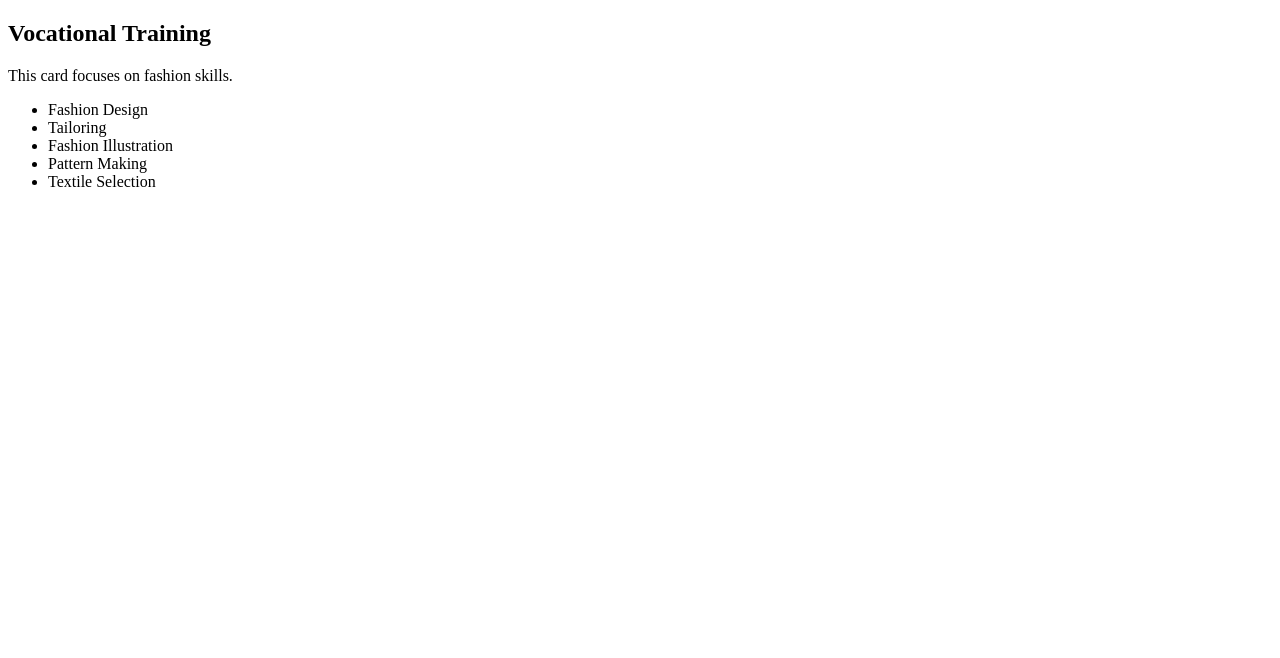
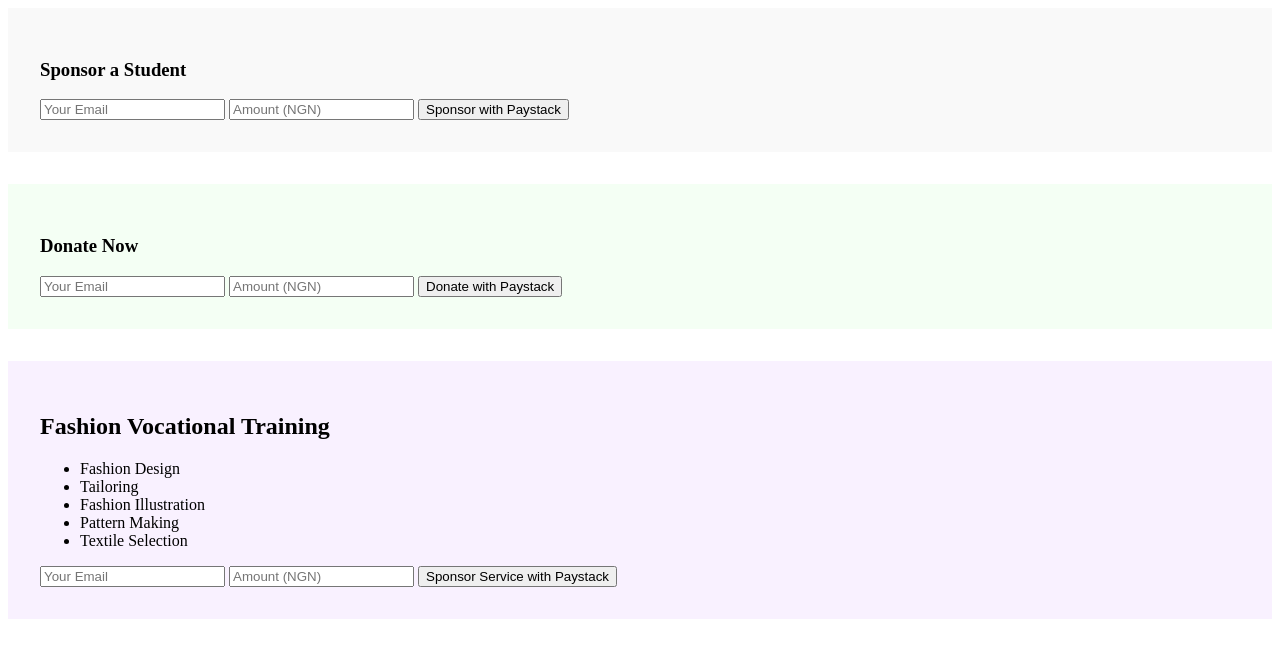
Before and after one commit to Salamiabiodun/EHF, a plain HTML site: page index.html in a window 1280 px wide. Drawn offline with Linux system fonts and the light colour scheme.

Commit message:
Update index.html with new content.

```diff
--- a/index.html
+++ b/index.html
@@ -6,9 +6,29 @@
     <title>Vocational Training</title>
 </head>
 <body>
-    <div class="vocational-training-card">
-        <h2>Vocational Training</h2>
-        <p>This card focuses on fashion skills.</p>
+    <!-- Sponsor Section -->
+    <div class="paystack-section" style="padding: 2em; background: #f9f9f9; margin-bottom: 2em;">
+        <h3>Sponsor a Student</h3>
+        <form id="paystack-sponsor-form" onsubmit="event.preventDefault(); payWithPaystackSponsor();">
+            <input type="email" id="sponsor-email" placeholder="Your Email" required>
+            <input type="number" id="sponsor-amount" placeholder="Amount (NGN)" required min="100">
+            <button type="submit">Sponsor with Paystack</button>
+        </form>
+    </div>
+
+    <!-- Donate Section -->
+    <div class="paystack-donate-section" style="padding: 2em; background: #f4fff4; margin-bottom: 2em;">
+        <h3>Donate Now</h3>
+        <form id="paystack-donate-form" onsubmit="event.preventDefault(); payWithPaystackDonate();">
+            <input type="email" id="donate-email" placeholder="Your Email" required>
+            <input type="number" id="donate-amount" placeholder="Amount (NGN)" required min="100">
+            <button type="submit">Donate with Paystack</button>
+        </form>
+    </div>
+
+    <!-- Service (Fashion Vocational Training) Section -->
+    <div class="vocational-training-card" style="padding: 2em; background: #f9f1ff;">
+        <h2>Fashion Vocational Training</h2>
         <ul>
             <li>Fashion Design</li>
             <li>Tailoring</li>
@@ -16,6 +36,66 @@
             <li>Pattern Making</li>
             <li>Textile Selection</li>
         </ul>
+        <form id="paystack-service-form" onsubmit="event.preventDefault(); payWithPaystackService();">
+            <input type="email" id="service-email" placeholder="Your Email" required>
+            <input type="number" id="service-amount" placeholder="Amount (NGN)" required min="100">
+            <button type="submit">Sponsor Service with Paystack</button>
+        </form>
     </div>
+
+    <!-- Paystack Inline Script: Place before closing body tag -->
+    <script src="https://js.paystack.co/v1/inline.js"></script>
+    <script>
+    function payWithPaystackSponsor(){
+      let handler = PaystackPop.setup({
+        key: 'pk_live_81a1f6a24f6c255e5a6297cadc702d104af7b4fe',
+        email: document.getElementById('sponsor-email').value,
+        amount: document.getElementById('sponsor-amount').value * 100,
+        currency: 'NGN',
+        ref: 'SPONSOR-' + Math.floor((Math.random() * 1000000000) + 1),
+        callback: function(response){
+          alert('Thank you for sponsoring! Reference: ' + response.reference);
+        },
+        onClose: function(){
+          alert('Sponsor payment window closed.');
+        }
+      });
+      handler.openIframe();
+    }
+
+    function payWithPaystackDonate(){
+      let handler = PaystackPop.setup({
+        key: 'pk_live_81a1f6a24f6c255e5a6297cadc702d104af7b4fe',
+        email: document.getElementById('donate-email').value,
+        amount: document.getElementById('donate-amount').value * 100,
+        currency: 'NGN',
+        ref: 'DONATE-' + Math.floor((Math.random() * 1000000000) + 1),
+        callback: function(response){
+          alert('Thank you for your donation! Reference: ' + response.reference);
+        },
+        onClose: function(){
+          alert('Donate payment window closed.');
+        }
+      });
+      handler.openIframe();
+    }
+
+    function payWithPaystackService(){
+      let handler = PaystackPop.setup({
+        key: 'pk_live_81a1f6a24f6c255e5a6297cadc702d104af7b4fe',
+        email: document.getElementById('service-email').value,
+        amount: document.getElementById('service-amount').value * 100,
+        currency: 'NGN',
+        ref: 'SERVICE-' + Math.floor((Math.random() * 1000000000) + 1),
+        callback: function(response){
+          alert('Thank you for sponsoring a service! Reference: ' + response.reference);
+        },
+        onClose: function(){
+          alert('Service payment window closed.');
+        }
+      });
+      handler.openIframe();
+    }
+    </script>
 </body>
 </html>
```
